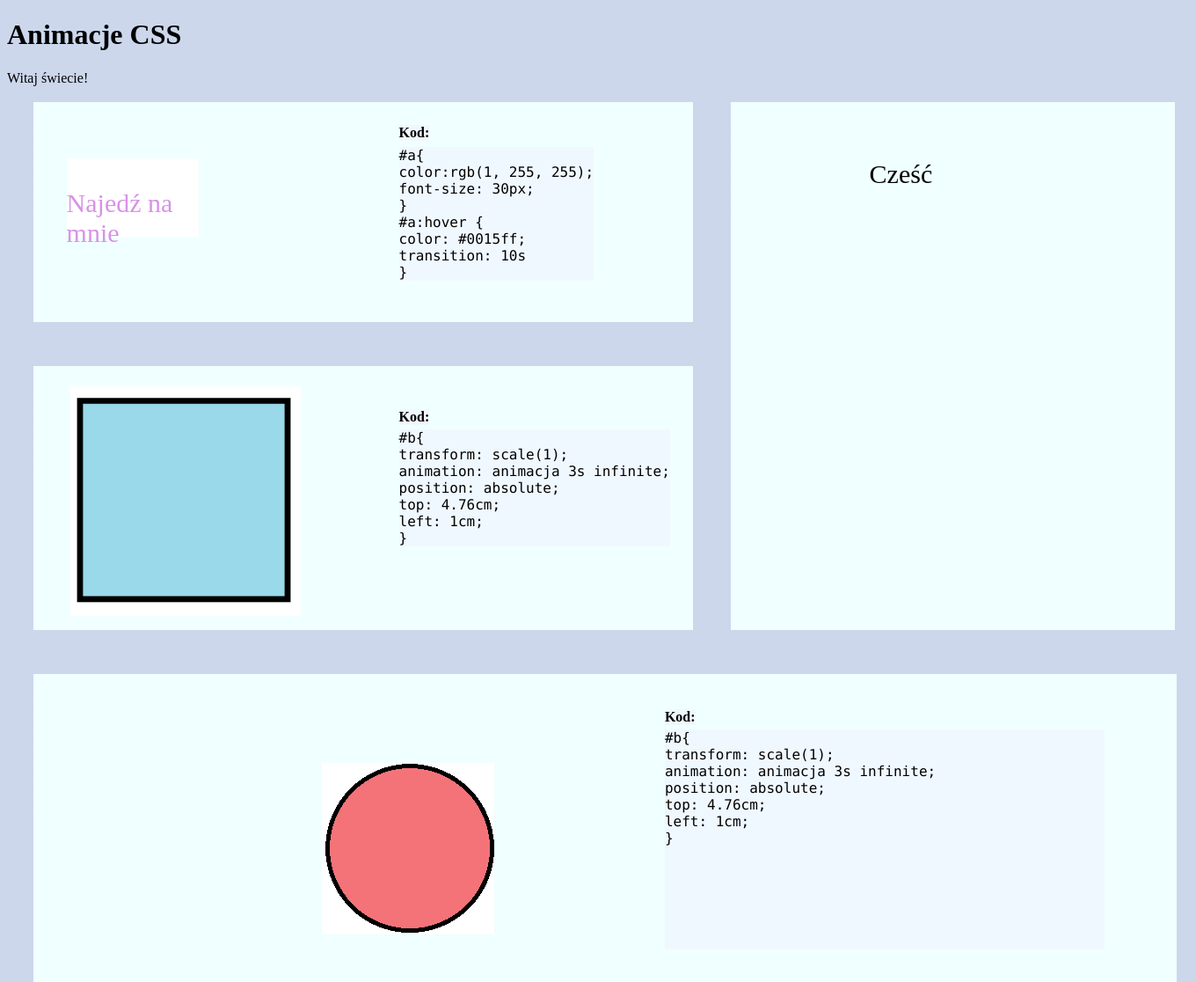
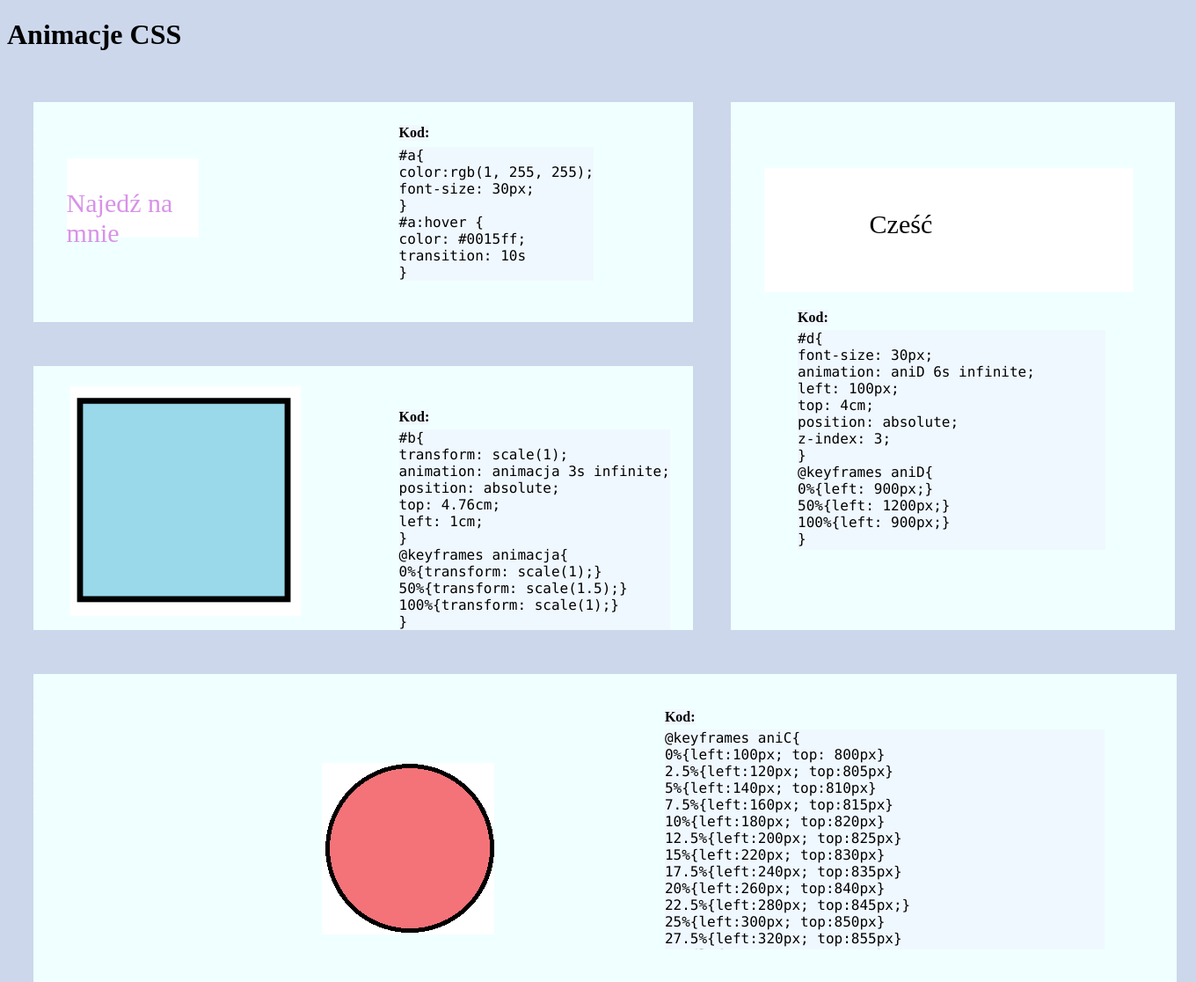
Before and after one commit to Anielka5/Projekt-4, a Python web app: template templates/index.html in a window 1360 px wide. Shown: the whole page at 88% size. Run offline with Jinja, Linux system fonts and the light colour scheme; the template is opened without the code that fills it, so the values that code supplies are empty.

Commit message:
ending change

```diff
--- a/static/style1.css
+++ b/static/style1.css
@@ -18,7 +18,7 @@
     font-size: 30px;
     animation: aniD 6s infinite;
     left: 100px;
-    top: 4cm;
+    top: 5.5cm;
     position: absolute;
     z-index: 3;
 }
--- a/static/style3.css
+++ b/static/style3.css
@@ -97,10 +97,10 @@
 }
 #kod4{
     position: absolute;
-    left: 20cm;
-    top: 21.5cm;
+    left: 24cm;
+    top: 9.5cm;
     height: 250px;
-    width: 500px;
+    width: 350px;
     font-family: "Monaco", "Lucida Console", monospace;
     z-index: 1;
     background-color: aliceblue;
@@ -108,8 +108,8 @@
 }
 #tkod4{
     position: absolute;
-    left: 20cm;
-    top: 20.75cm;
+    left: 24cm;
+    top: 8.75cm;
     z-index: 2;
     background-color: aliceblue;
 }
@@ -123,3 +123,13 @@
     height: 600px;
     z-index: 0;
 }
+#tblank{
+    width: 420px;
+    background-color: rgb(255, 255, 255);
+    position: absolute;
+    top: 4cm;
+    left: 23cm;
+    z-index: 1;
+    color: white;
+    font-size: 40px;
+}
--- a/templates/index.html
+++ b/templates/index.html
@@ -29,6 +29,11 @@
     position: absolute;<br>
     top: 4.76cm;<br>
     left: 1cm;<br>
+    }<br>
+    @keyframes animacja{<br>
+    0%{transform: scale(1);}<br>
+    50%{transform: scale(1.5);}<br>
+    100%{transform: scale(1);}<br>
     }<br>
 </p>
     <p id = "blank1"><br>.<br>.<br>.<br>.<br>.<br>.<br>.<br>.</p>
@@ -89,13 +94,19 @@
     <p id="d">Cześć</p>
     <p id = "blank4"><br>.<br>.<br>.<br>.<br>.<br>.<br>.<br>.</p>
     <h4 id="tkod4">Kod:</h4>
-    <p id="kod4">#b{<br>
-    transform: scale(1);<br>
-    animation: animacja 3s infinite;<br>
+    <p id="kod4">#d{<br>
+    font-size: 30px;<br>
+    animation: aniD 6s infinite;<br>
+    left: 100px;<br>
+    top: 4cm;<br>
     position: absolute;<br>
-    top: 4.76cm;<br>
-    left: 1cm;<br>
+    z-index: 3;<br>
     }<br>
-    <p id="e">Witaj świecie!</p>
+@keyframes aniD{<br>
+    0%{left: 900px;}<br>
+    50%{left: 1200px;}<br>
+    100%{left: 900px;}<br>
+}<br></p>
+<p id="tblank">.<br>.<br>.</p>
 </body>
 </html>
```
